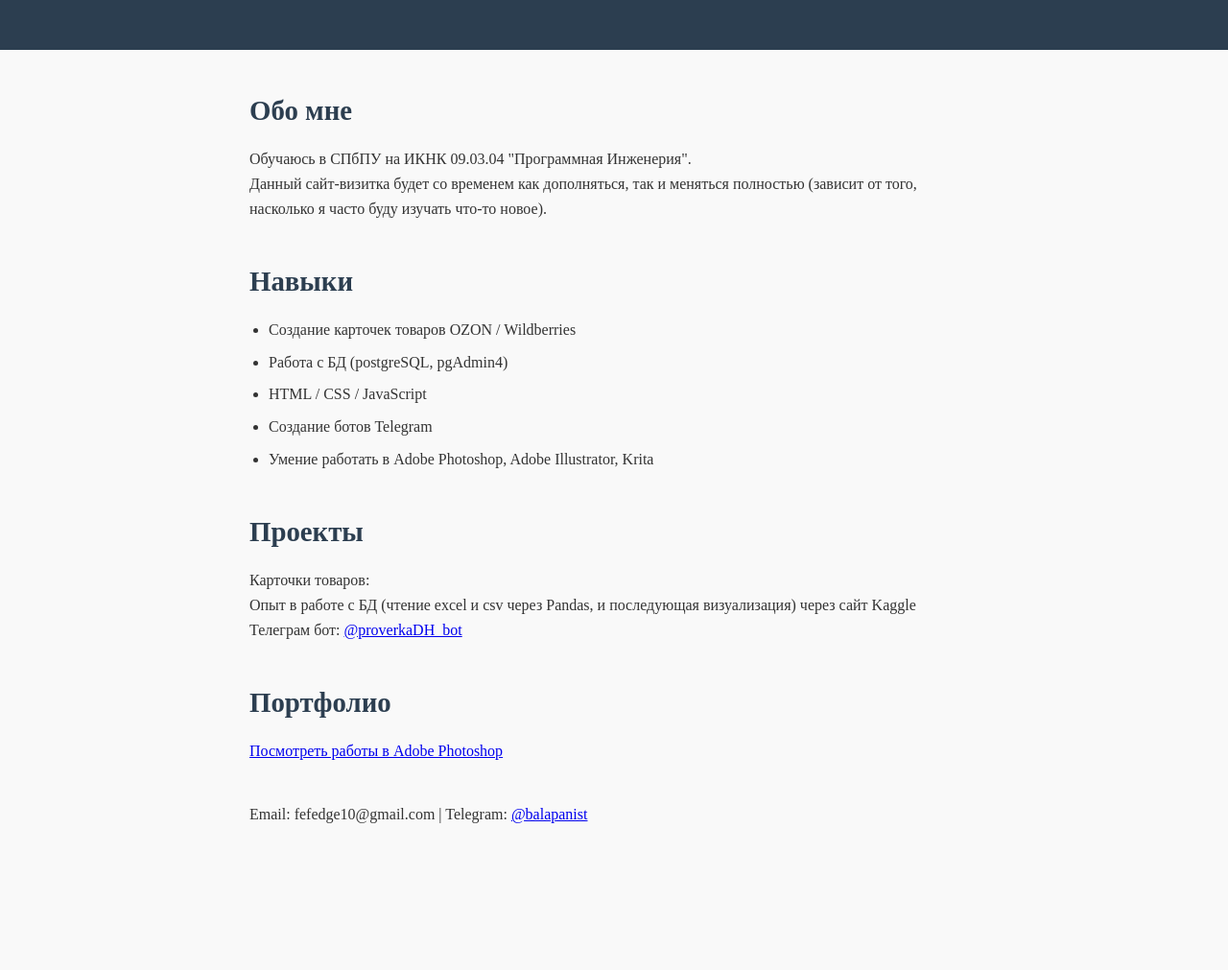
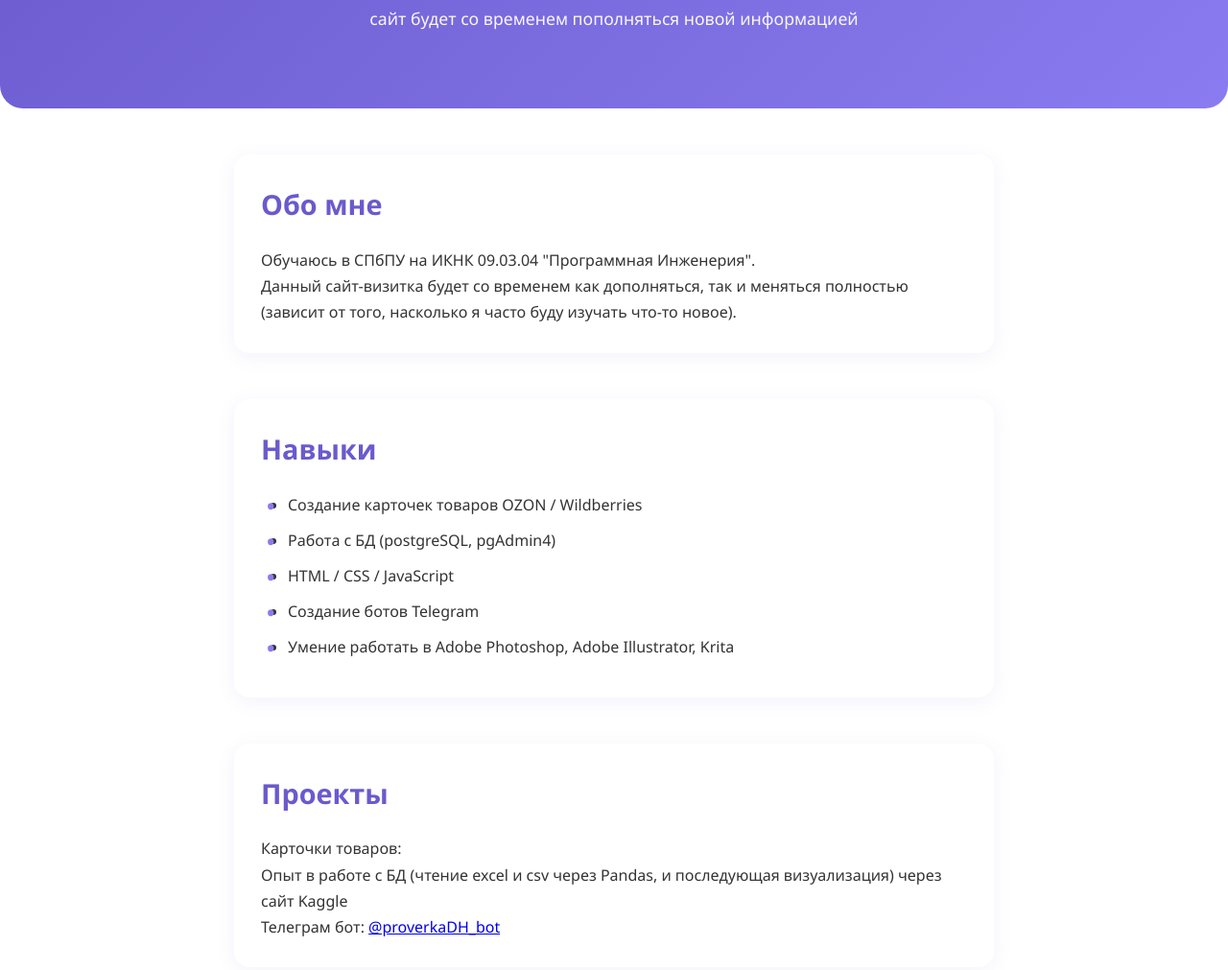
Before and after one commit to balapanist/balapanist.github.io, a plain HTML site: page index.html in a window 1280 px wide. Shown: the part 180-1191 px from the top of the page at 96% size. Before the commit the page ends 1081 px from the top, so only its background shows below. Drawn offline with Linux system fonts and the light colour scheme.

Commit message:
Update style.css
полностью переделал стили, не без помощи ИИ, конечно)

```diff
--- a/style.css
+++ b/style.css
@@ -4,45 +4,168 @@
   box-sizing: border-box;
 }
 
+html {
+  scroll-behavior: smooth;
+}
+
 body {
-  font-family: 'Times New Roman', sans-serif;
-  line-height: 1.6;
+  font-family: 'Segoe UI', system-ui, sans-serif;
+  line-height: 1.7;
   color: #333;
-  background: #f9f9f9;
+  background-color: #ffffff;
 }
 
 .hero {
-  background: #2c3e50;
+  background: linear-gradient(135deg, #6a5acd, #8a7cf0);
   color: white;
   text-align: center;
-  padding: 60px 20px;
+  padding: 70px 20px;
+  margin-bottom: 48px;
+  border-radius: 0 0 24px 24px;
 }
 
 .hero h1 {
-  font-size: 2rem;
-  margin-bottom: 10px;
+  font-size: 2.4rem;
+  font-weight: 600;
+  margin-bottom: 12px;
+  letter-spacing: -0.5px;
+}
+
+.hero p {
+  font-size: 1.1rem;
+  opacity: 0.95;
+  max-width: 600px;
+  margin: 0 auto 8px;
 }
 
 .container {
-  max-width: 800px;
-  margin: 40px auto;
-  padding: 0 20px;
+  max-width: 840px;
+  margin: 0 auto;
+  padding: 0 24px;
 }
 
 section {
-  margin-bottom: 40px;
+  margin-bottom: 48px;
+  padding: 28px;
+  background: white;
+  border-radius: 16px;
+  box-shadow: 0 4px 20px rgba(106, 90, 205, 0.08);
+  transition: transform 0.25s ease, box-shadow 0.25s ease;
+}
+
+section:hover {
+  transform: translateY(-3px);
+  box-shadow: 0 6px 24px rgba(106, 90, 205, 0.12);
 }
 
 h2 {
   font-size: 1.8rem;
-  margin-bottom: 15px;
-  color: #2c3e50;
+  margin-bottom: 20px;
+  color: #6a5acd;
+  font-weight: 600;
 }
 
 ul {
-  padding-left: 20px;
+  padding-left: 28px;
 }
 
 ul li {
-  margin-bottom: 8px;
+  margin-bottom: 10px;
+  position: relative;
 }
+
+ul li::before {
+  content: "•";
+  color: #8a7cf0;
+  font-weight: bold;
+  font-size: 1.4rem;
+  position: absolute;
+  left: -22px;
+  top: -4px;
+}
+
+.btn {
+  display: inline-block;
+  padding: 12px 30px;
+  background: #6a5acd;
+  color: white;
+  text-decoration: none;
+  border-radius: 12px;
+  font-weight: 600;
+  font-size: 1.05rem;
+  transition: all 0.25s ease;
+  box-shadow: 0 3px 10px rgba(106, 90, 205, 0.25);
+}
+
+.btn:hover {
+  background: #5a4fcf;
+  transform: translateY(-2px);
+  box-shadow: 0 5px 15px rgba(106, 90, 205, 0.35);
+}
+
+.photo-gallery {
+  display: grid;
+  grid-template-columns: 1fr;
+  gap: 36px;
+  margin-top: 20px;
+}
+
+.photo-item {
+  text-align: center;
+}
+
+.photo-item img {
+  width: 100%;
+  max-width: 520px;
+  height: auto;
+  border-radius: 14px;
+  box-shadow: 0 8px 24px rgba(106, 90, 205, 0.15);
+  margin: 0 auto;
+  display: block;
+}
+
+.photo-item p {
+  margin-top: 16px;
+  font-size: 1.15rem;
+  color: #555;
+  font-weight: 500;
+}
+
+.footer {
+  background: #f8f6ff;
+  padding: 32px 0;
+  text-align: center;
+  color: #555;
+  font-size: 1.05rem;
+  margin-top: 40px;
+  border-top: 1px solid #eae6ff;
+}
+
+.footer a {
+  color: #6a5acd;
+  text-decoration: none;
+  font-weight: 600;
+}
+
+.footer a:hover {
+  text-decoration: underline;
+}
+
+@media (max-width: 600px) {
+  .hero h1 {
+    font-size: 1.9rem;
+  }
+
+  h2 {
+    font-size: 1.55rem;
+  }
+
+  .btn {
+    padding: 11px 24px;
+    font-size: 1rem;
+  }
+
+  section {
+    padding: 22px;
+  }
+}
```
